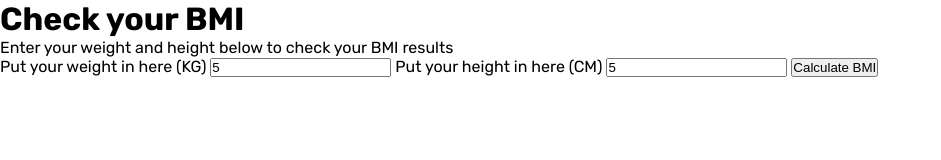
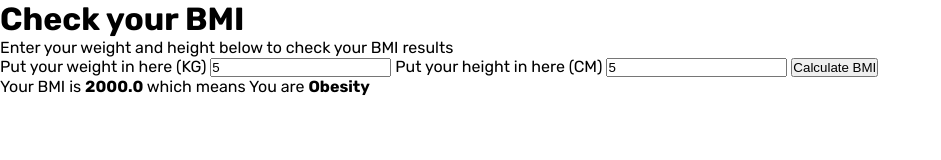
Before and after one commit to faridwijayaaa/bmi-calculate, a plain HTML site: page index.html in a window 1280 px wide. Both pictures are taken after typing "5", "5" into the empty fields and a click on the button "Calculate BMI". Shown: the whole page, without its empty margins (0-941 px from the left). Drawn offline with Linux system fonts and the light colour scheme.

Commit message:
create function bmi calculate

```diff
--- a/index.html
+++ b/index.html
@@ -27,8 +27,11 @@
         <label for="height">Put your height in here (CM)</label>
         <input type="number" name="height" id="height" placeholder="167" />
 
-        <input type="button" value="Calculate BMI" />
+        <input type="button" id="btn-calculate" value="Calculate BMI" />
+        <div id="result"></div>
       </form>
     </main>
+
+    <script src="script.js"></script>
   </body>
 </html>
--- a/script.js
+++ b/script.js
@@ -0,0 +1,42 @@
+let weight = document.getElementById("weight");
+let height = document.getElementById("height");
+let calculateBtn = document.getElementById("btn-calculate");
+let resultCalculate = document.getElementById("result");
+
+let checkBMI = () => {
+  let x = Number.parseFloat((height.value / 100) ** 2);
+  let result = weight.value / x;
+  let resultText = "";
+
+  if (result < 18.5) {
+    resultText = "Underweight";
+  } else if (result > 18.5 && result < 24.9) {
+    resultText = "Normal";
+  } else if (result > 24.9 && result < 29.9) {
+    resultText = "Overweight";
+  } else if (result > 29.9) {
+    resultText = "Obesity";
+  }
+
+  return {
+    value: result.toFixed(1),
+    status: resultText,
+  };
+};
+
+calculateBtn.addEventListener("click", (event) => {
+  event.preventDefault;
+
+  resultCalculate.innerHTML = `
+    <p>
+        Your BMI is
+        <strong>
+            <span>${checkBMI().value}</span>
+        </strong>
+        which means You are
+        <strong>
+            ${checkBMI().status}
+        </strong>
+    </p>
+  `;
+});
```
